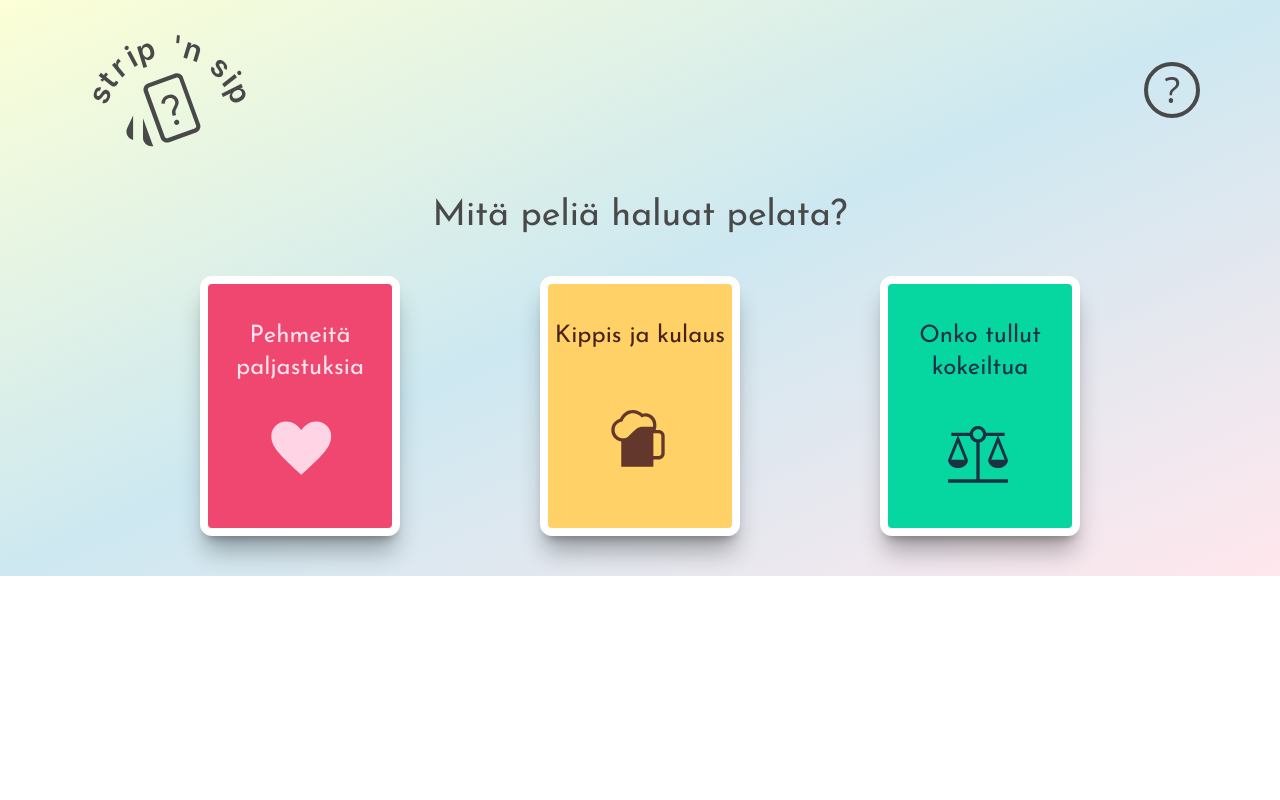
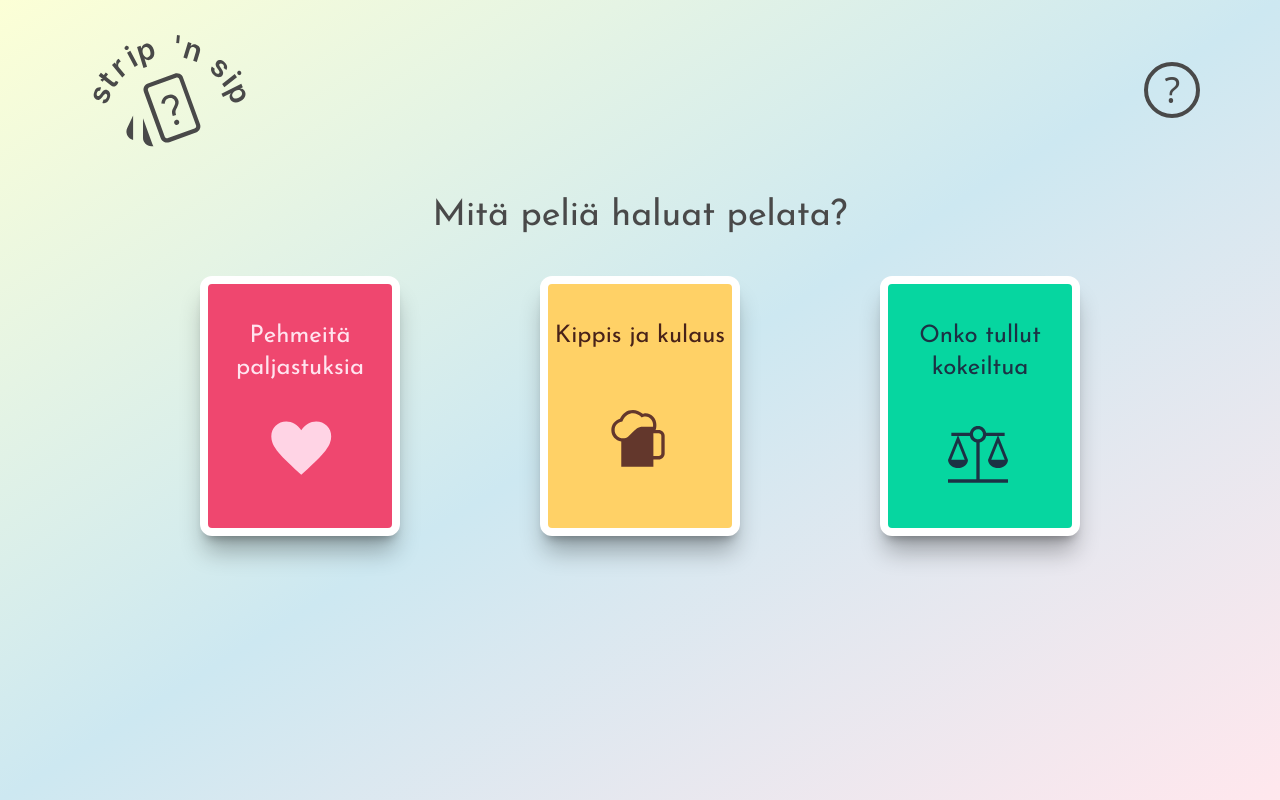
Before and after one commit to jamktiko/stripNsip, a SvelteKit app in the folder projekti/: page / in a window 1280 px wide. Built offline with nearby package versions, Linux system fonts and the light colour scheme.

Commit message:
taustavärin ja skrollauksen muutoksia

```diff
--- a/projekti/src/routes/+layout.svelte
+++ b/projekti/src/routes/+layout.svelte
@@ -6,7 +6,7 @@
 
 	let { children }: { children: Snippet } = $props();
 </script>
-<div class=" inset-0 -z-10 bg-gradient-to-br from-taustakeltanen via-taustasininen  to-taustapunanen">
+<div class="relative min-h-screen inset-0 -z-10 bg-gradient-to-br from-taustakeltanen via-taustasininen  to-taustapunanen">
 
 <Header otsikko="Mitä peliä haluat pelata?" logo="./pics/logo.svg" />
 
```
